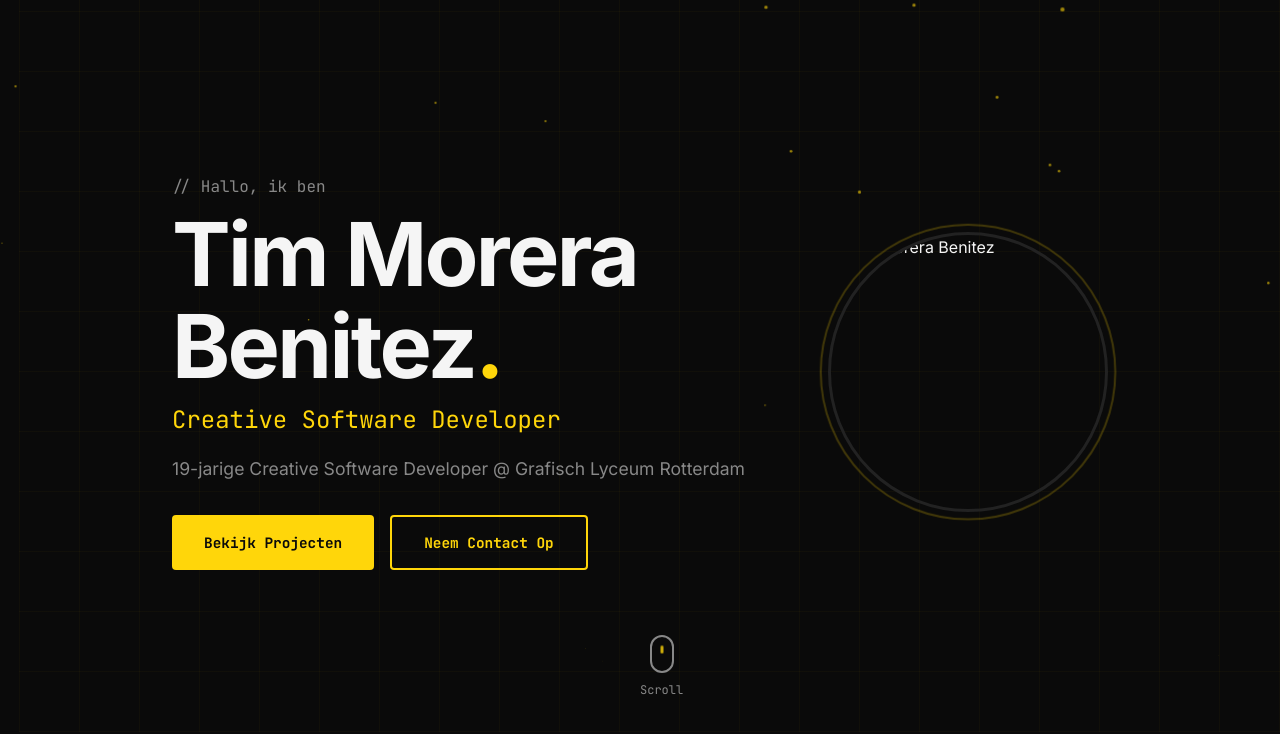
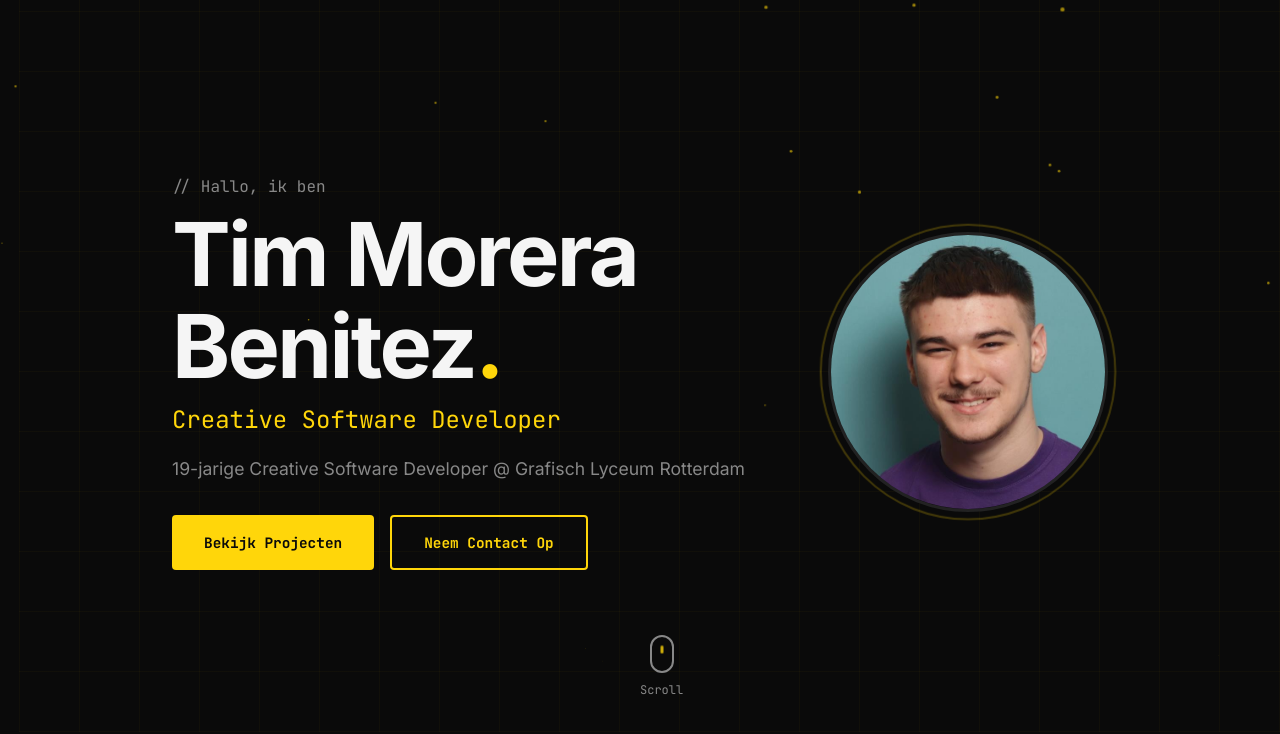
Before and after one commit to 102709-chipi/portfolio, a plain HTML site: page index.html in a window 1280 px wide. Shown: the part 68-802 px from the top of the page. Drawn offline with Linux system fonts and the light colour scheme.

Commit message:
Fix image path and script tag

```diff
--- a/index.html
+++ b/index.html
@@ -84,7 +84,7 @@
                     </div>
                     <div class="hero-photo fade-up delay-2">
                         <div class="photo-wrapper">
-                            <img src=".//medai/timsfoto.jpg" alt="Tim Morera Benitez" />
+                            <img src="medai/timsfoto.jpg" alt="Tim Morera Benitez" />
                             <div class="photo-border"></div>
                         </div>
                     </div>
```
